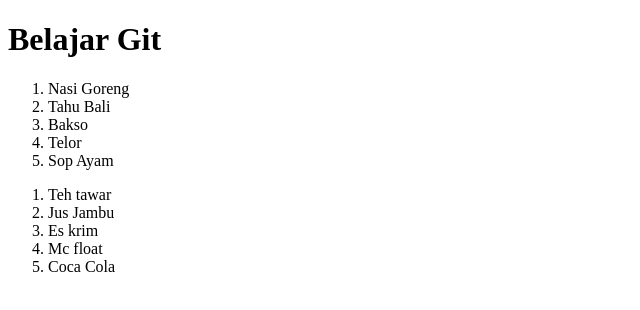
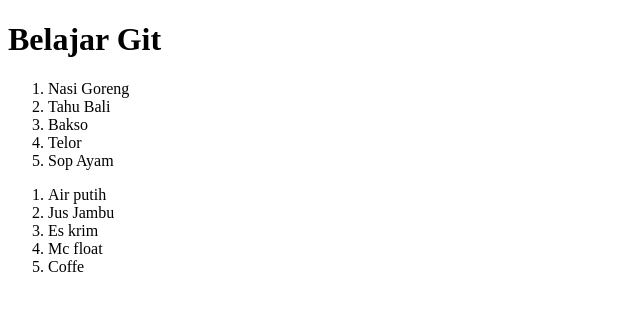
Before and after one commit to adistriani/belajargit, a plain HTML site: page index.html in a window 1280 px wide. Shown: the full height of the page, 0-640 px from the left. Drawn offline with Linux system fonts and the light colour scheme.

Commit message:
Mengubah nama minuman

```diff
--- a/index.html
+++ b/index.html
@@ -17,11 +17,11 @@
     </ol>
 
     <ol>
-        <li>Teh tawar</li>
+        <li>Air putih</li>
         <li>Jus Jambu</li>
         <li>Es krim</li>
         <li>Mc float</li>
-        <li>Coca Cola</li>
+        <li>Coffe</li>
     </ol>
 
 </body>
```
